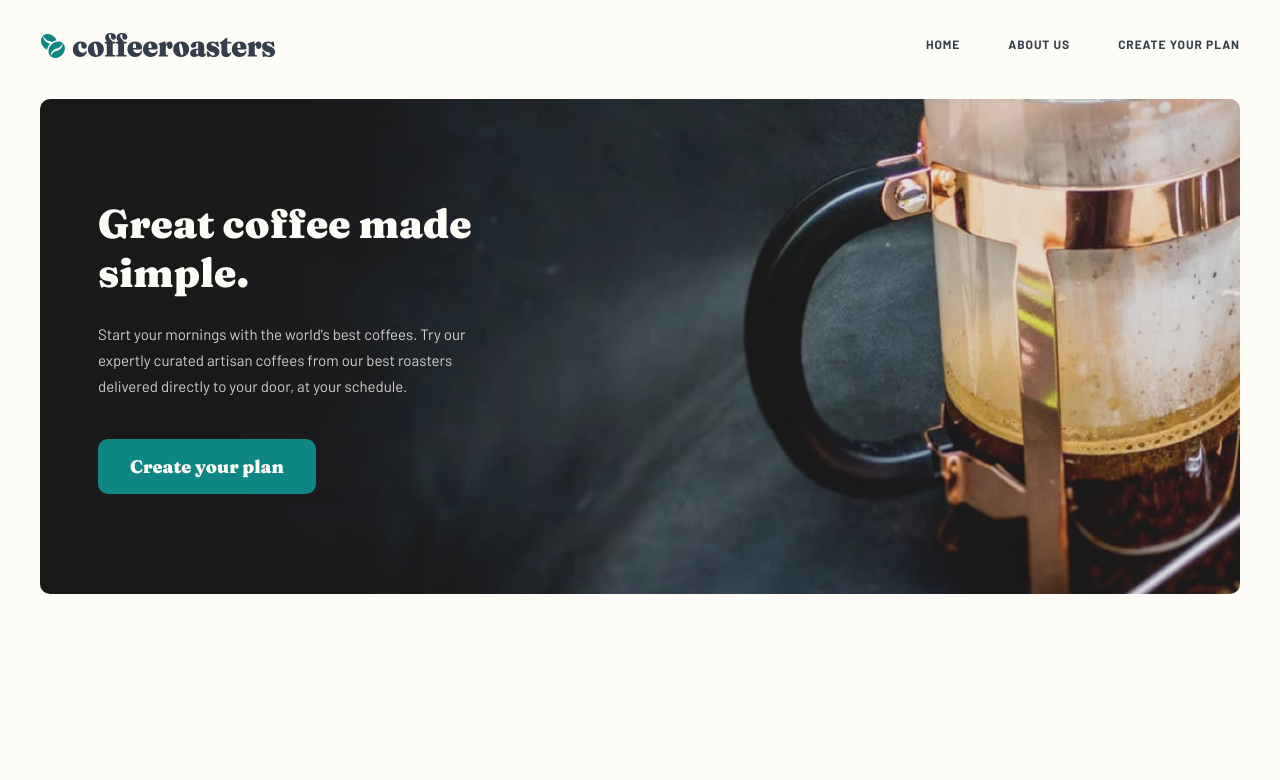
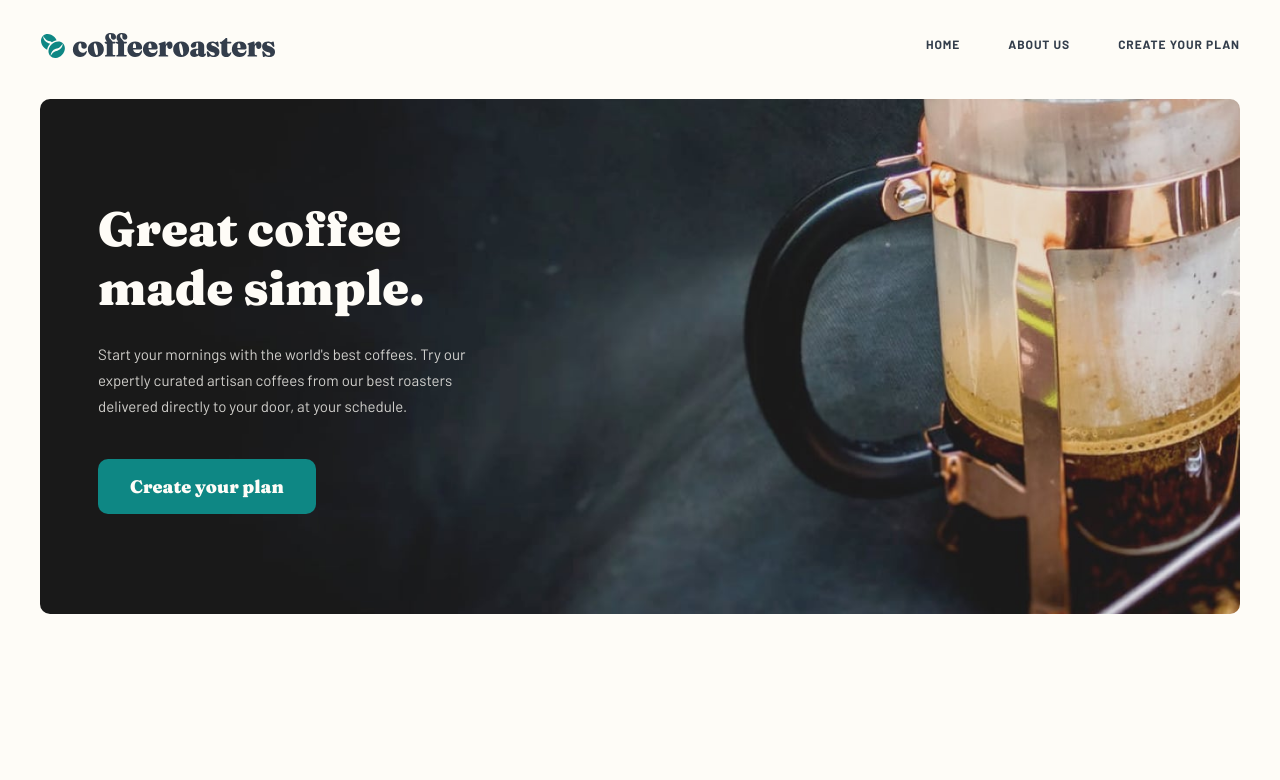
Before and after one commit to sweenejp/coffeeroasters-subscription-site, a React (Create React App) app: page / in a window 1280 px wide. Shown: the top 780 px of the page. Built offline with nearby package versions, Linux system fonts and the light colour scheme.

Commit message:
banner font-size fix

```diff
--- a/src/components/banner/styles.js
+++ b/src/components/banner/styles.js
@@ -33,11 +33,23 @@ export const StyledBanner = styled.section`
       max-width: 400px;
       margin: 0;
     }
+
+    h2 {
+      font-size: 3rem;
+    }
   }
 
   @media screen and (min-width: ${({ theme }) => theme.media.large}) {
     background-image: url(${({ backgroundImages }) =>
       backgroundImages.desktop});
     padding-left: 5.3rem;
+
+    div {
+      max-width: 493px;
+    }
+
+    h2 {
+      font-size: 4.5rem;
+    }
   }
 `;
```
